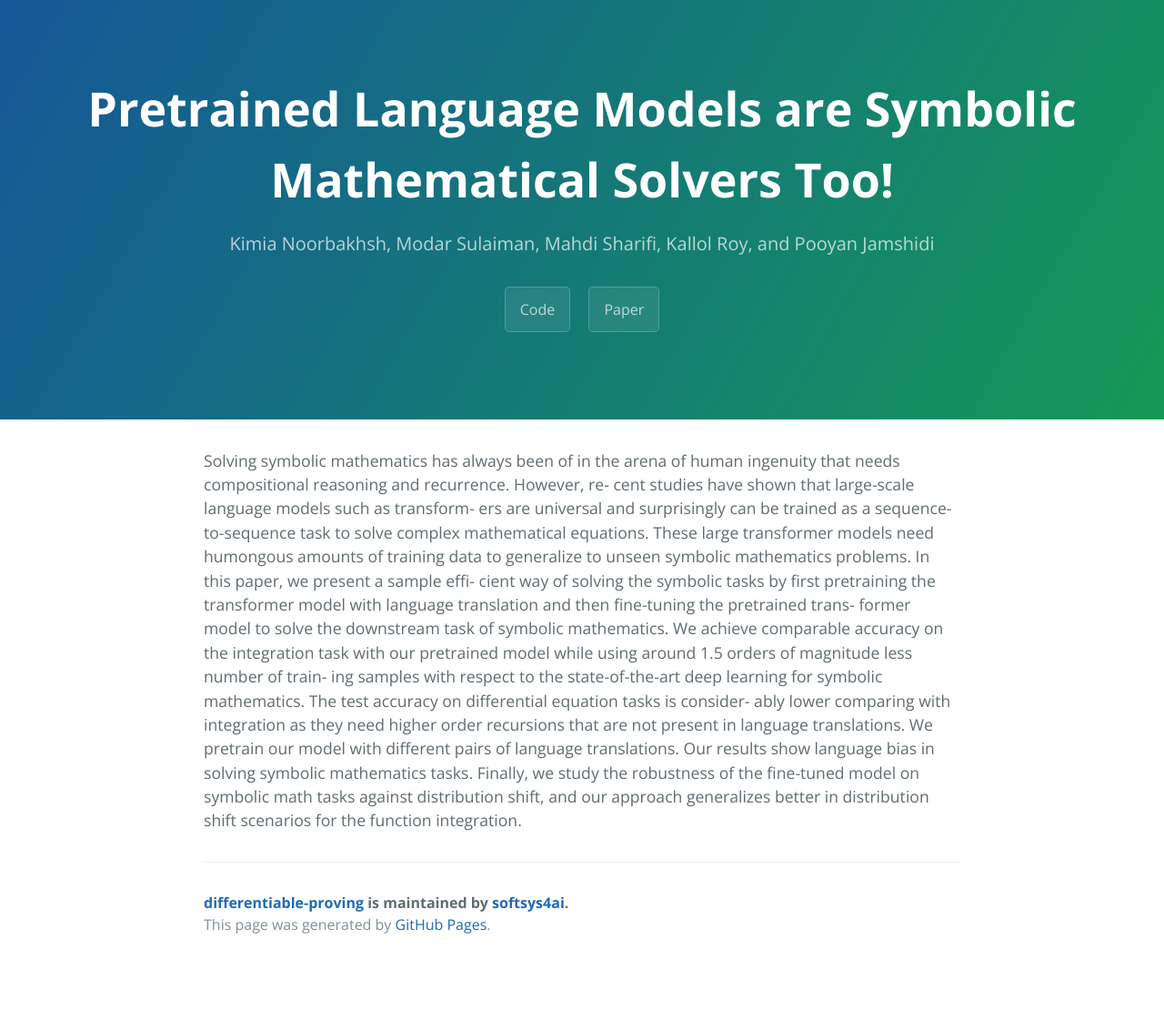
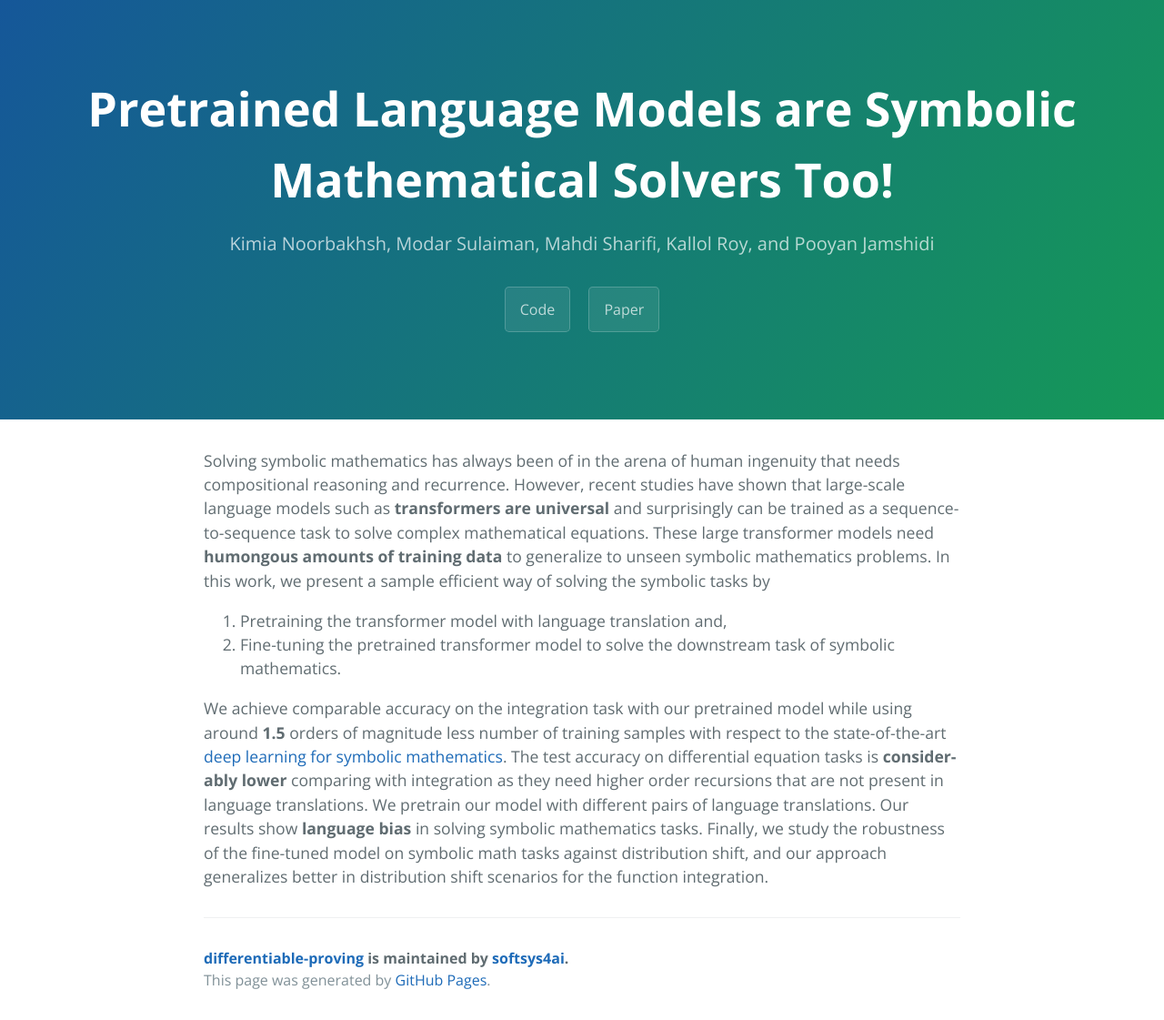
Before and after one commit to softsys4ai/differentiable-proving, a Jekyll site: the page built from index.md, in a window 1280 px wide. Shown: the whole page at 91% size. Built offline with Jekyll 4.4.1, drawn with Linux system fonts in a browser that asks for light colours; before the commit the page ends 1060 px from its top, so only the background shows below that.

Commit message:
edited abstract

```diff
--- a/index.md
+++ b/index.md
@@ -3,22 +3,20 @@ layout: default
 ---
 
 Solving symbolic mathematics has always been of in the arena of human
-ingenuity that needs compositional reasoning and recurrence. However, re-
-cent studies have shown that large-scale language models such as transform-
-ers are universal and surprisingly can be trained as a sequence-to-sequence
+ingenuity that needs compositional reasoning and recurrence. However, recent studies have shown that large-scale language models such as **transformers are universal** and surprisingly can be trained as a sequence-to-sequence
 task to solve complex mathematical equations. These large transformer
-models need humongous amounts of training data to generalize to unseen
-symbolic mathematics problems. In this paper, we present a sample effi-
-cient way of solving the symbolic tasks by first pretraining the transformer
-model with language translation and then fine-tuning the pretrained trans-
-former model to solve the downstream task of symbolic mathematics. We
-achieve comparable accuracy on the integration task with our pretrained
-model while using around 1.5 orders of magnitude less number of train-
-ing samples with respect to the state-of-the-art deep learning for symbolic
-mathematics. The test accuracy on differential equation tasks is consider-
-ably lower comparing with integration as they need higher order recursions
+models need **humongous amounts of training data** to generalize to unseen
+symbolic mathematics problems. In this work, we present a sample efficient way of solving the symbolic tasks by
+1. Pretraining the transformer
+model with language translation and,
+2. Fine-tuning the pretrained transformer model to solve the downstream task of symbolic mathematics.
+
+We achieve comparable accuracy on the integration task with our pretrained
+model while using around **1.5** orders of magnitude less number of training samples with respect to the state-of-the-art [deep learning for symbolic
+mathematics](https://arxiv.org/abs/1912.01412). The test accuracy on differential equation tasks is **consider-
+ably lower** comparing with integration as they need higher order recursions
 that are not present in language translations. We pretrain our model with
-different pairs of language translations. Our results show language bias
+different pairs of language translations. Our results show **language bias**
 in solving symbolic mathematics tasks. Finally, we study the robustness
 of the fine-tuned model on symbolic math tasks against distribution shift,
 and our approach generalizes better in distribution shift scenarios for the
```
